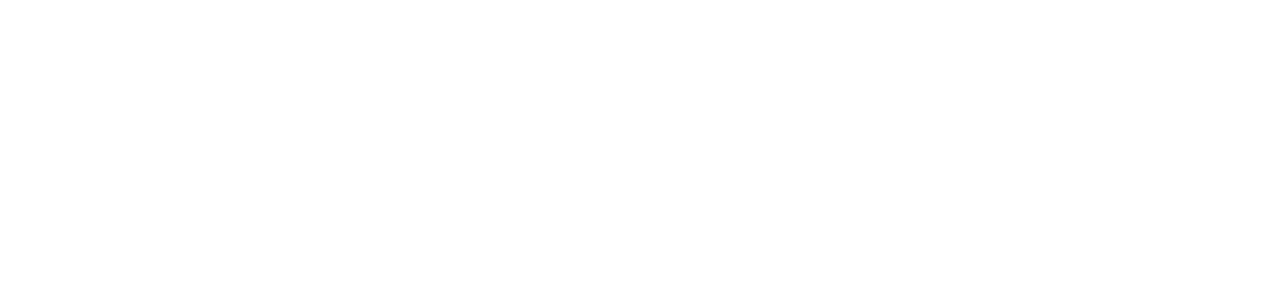
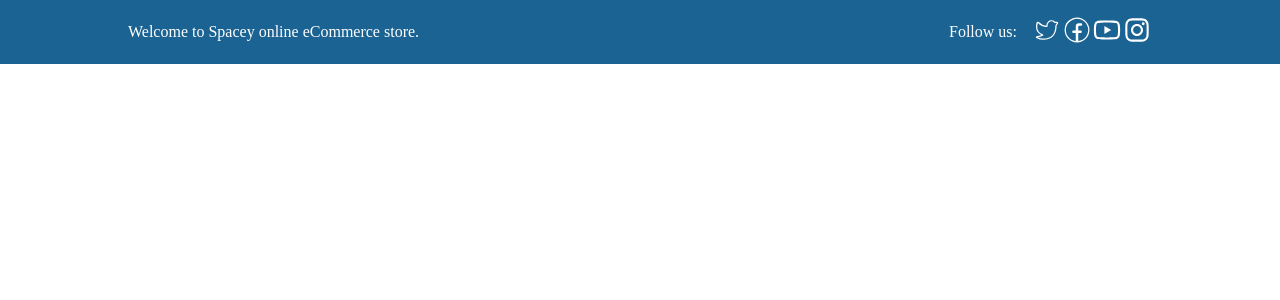
Before and after one commit to Leyofficial/SPACEY, a React (Vite) app: page / in a window 1280 px wide. Shown: the top 300 px of the page. Built offline with nearby package versions, Linux system fonts and the light colour scheme.

Commit message:
added-top-header

```diff
--- /dev/null
+++ b/src/App.scss
@@ -0,0 +1,24 @@
+$containerW : '80%';
+html {
+  box-sizing: border-box;
+  font-size: 16px;
+}
+
+*, *:before, *:after {
+  box-sizing: inherit;
+}
+
+body, h1, h2, h3, h4, h5, h6, p, ol, ul {
+  margin: 0;
+  padding: 0;
+  font-weight: normal;
+}
+
+ol, ul {
+  list-style: none;
+}
+
+img {
+  max-width: 100%;
+  height: auto;
+}
--- a/src/App.tsx
+++ b/src/App.tsx
@@ -1,4 +1,4 @@
-import './App.css'
+import './App.scss'
 import {Route, Routes} from "react-router-dom";
 import Layout from "./Layout/Layout.tsx";
 
--- /dev/null
+++ b/src/Components/Header/Header.module.scss
@@ -0,0 +1,29 @@
+$headerColor : #1B6392;
+$textColor : #FFFFFF;
+$containerWidth : 80%;
+
+
+.container {
+  background-color: $headerColor;
+}
+.wrapper {
+  margin: 0 auto;
+  width:  $containerWidth;
+}
+.topBlock {
+  padding: 15px 0;
+  color: $textColor;
+}
+.nav {
+  align-items: center;
+  justify-content: space-between;
+  display: flex;
+}
+.socialMedia {
+  align-items: center;
+  gap: 15px;
+  display: flex;
+}
+.listSocial {
+  cursor: pointer;
+}
--- /dev/null
+++ b/src/Components/Header/Header.tsx
@@ -0,0 +1,30 @@
+import style from './Header.module.scss'
+import {CiFacebook, CiTwitter} from "react-icons/ci";
+import {AiOutlineInstagram, AiOutlineYoutube} from "react-icons/ai";
+
+function Header() {
+    return (
+        <div className={style.container}>
+            <div className={style.wrapper}>
+                <div className={style.topBlock}>
+                    <nav className={style.nav}>
+                        <p className={style.welcome}>Welcome to Spacey online eCommerce store. </p>
+                        <div className={style.rightBlock}>
+                            <div className={style.socialMedia}>
+                                <p>Follow us:</p>
+                                <div className={style.listSocial}>
+                                    <CiTwitter size={30}/>
+                                    <CiFacebook size={30}/>
+                                    <AiOutlineYoutube size={30}/>
+                                    <AiOutlineInstagram size={30}/>
+                                </div>
+                            </div>
+                        </div>
+                    </nav>
+                </div>
+            </div>
+        </div>
+    )
+}
+
+export default Header
--- a/src/Layout/Layout.tsx
+++ b/src/Layout/Layout.tsx
@@ -1,10 +1,11 @@
 import {Outlet} from "react-router-dom";
+import Header from "../Components/Header/Header.tsx";
 
 function Layout () {
     return (
         <>
             <header>
-
+                <Header/>
             </header>
             <aside>
 
```
Also changed, not shown: src/App.css (deleted).
